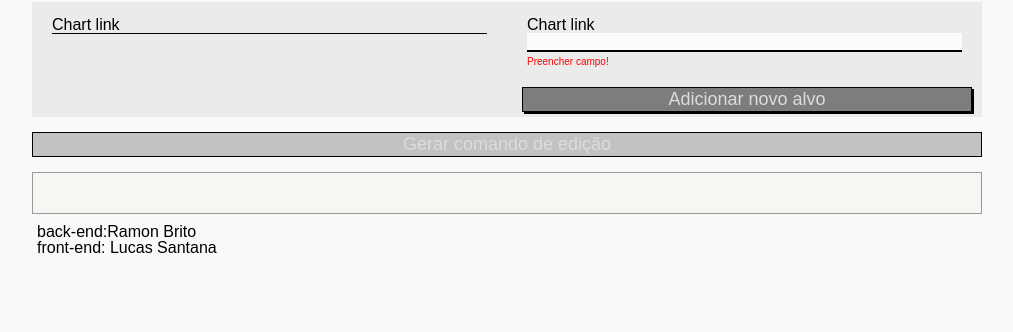
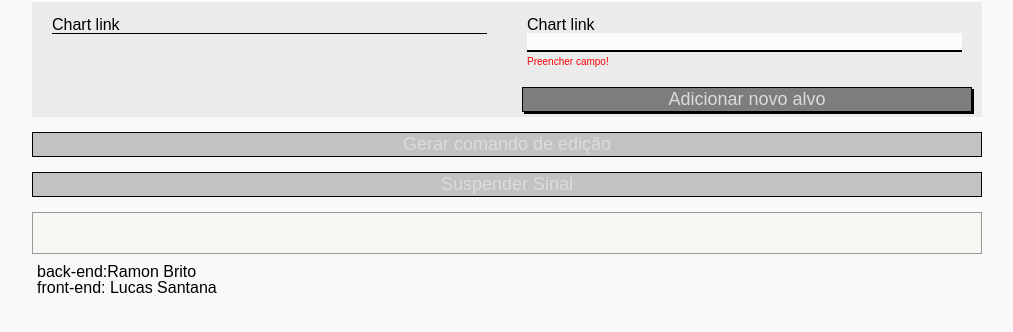
Before and after one commit to Englucassantana/swingtradeposition, a website: page public/editar.html in a window 1280 px wide. Shown: the part 120-452 px from the top of the page, without its empty margins (133-1146 px from the left). Drawn offline with nearby package versions, Linux system fonts and the light colour scheme; no server answers.

Commit message:
Adição de botão para suspensão de sinal

```diff
--- a/public/editar.html
+++ b/public/editar.html
@@ -74,6 +74,11 @@
             <div class="confirm-btn-content">
                 <button id="confirm-btn" class="confirm-btn" disabled>Gerar comando de edição</button>
             </div>
+
+            <div id="suspension-btn-content">
+                <button id="suspension-btn" disabled> Suspender Sinal</button>
+            </div>
+
             <pre><code id="comando" class="language-javascript"></code></pre>
         </main>
         <footer>
@@ -88,5 +93,6 @@
         <script src="//cdnjs.cloudflare.com/ajax/libs/highlight.js/9.11.0/highlight.min.js"></script>
         <script src="./JS/testes.js"></script>
         <script src="./JS/editCarroussel.js"></script>
+        <script src="./JS/editSignalSuspension.js"></script>
 </body>
 </html>
```
